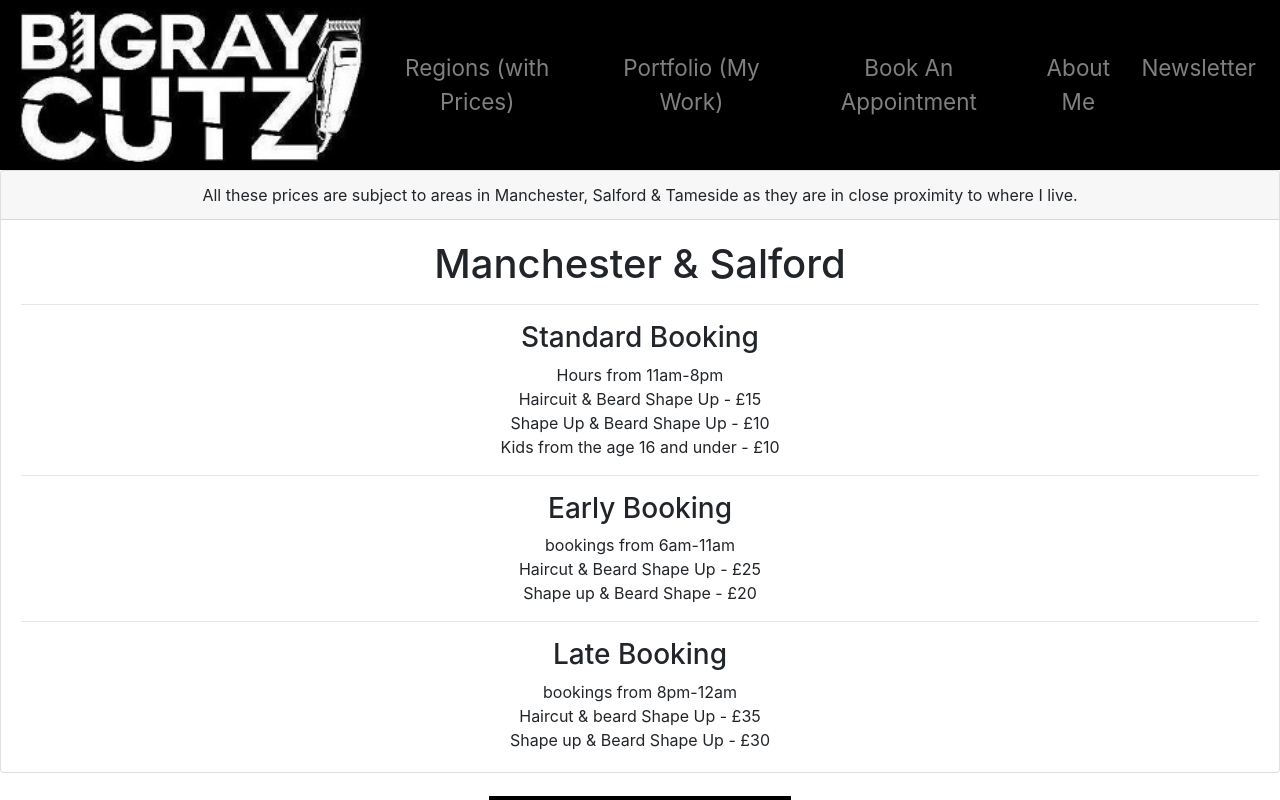
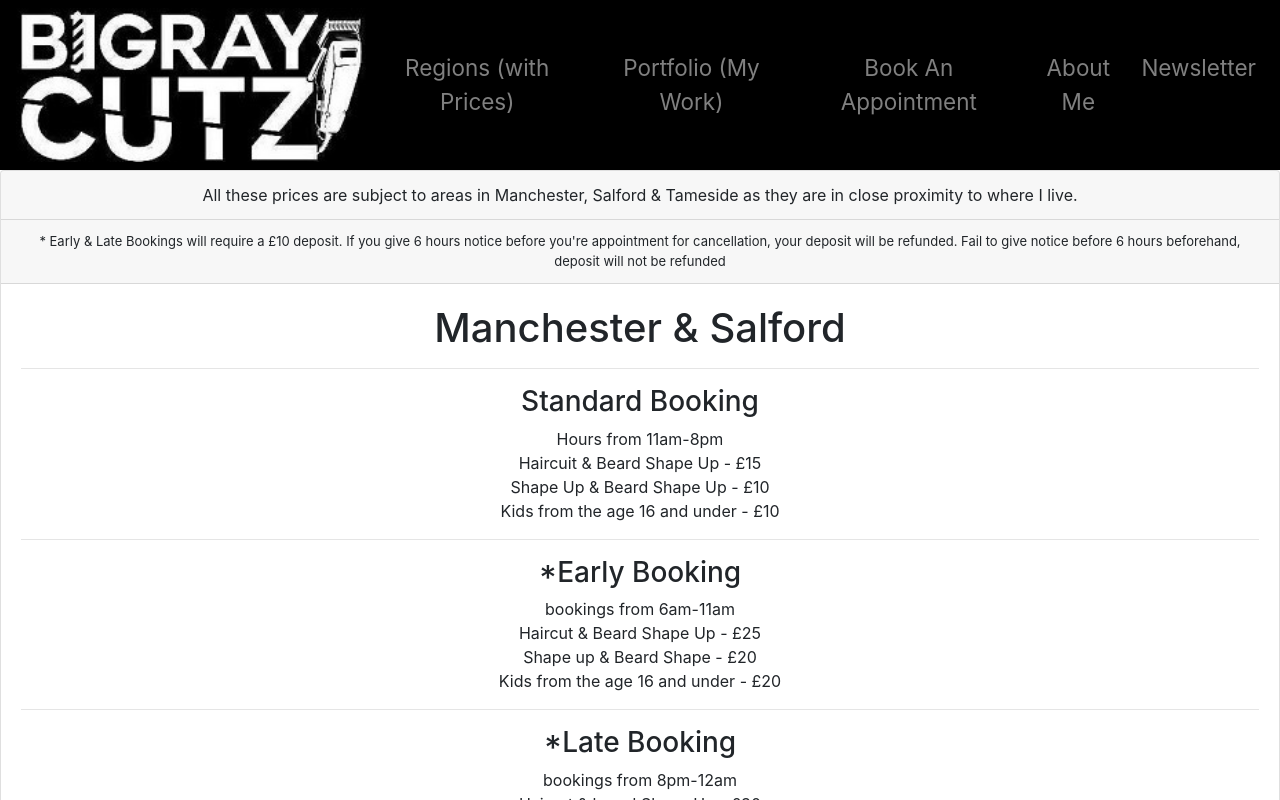
Before and after one commit to BigoudeS/bigraycutz, a React (Create React App) app: page /#/mcr in a window 1280 px wide. Shown: the top 800 px of the page. Built offline with nearby package versions, Linux system fonts and the light colour scheme.

Commit message:
price update

```diff
--- a/src/grtrmcr.js
+++ b/src/grtrmcr.js
@@ -9,25 +9,33 @@ function grtrmcr() {
       <div className="App">
           <Card className="text-center">
           <Card.Header>These are areas outside of Manchester, Salford & Tameside but within Greater Manchester like Bolton, Bury, Stockport, etc.</Card.Header>
+          <Card.Header style={{fontSize:"small"}}>* Early & Late Bookings will require a £10 deposit. If you give 6 hours notice before you're appointment for cancellation, your deposit will be refunded. Fail to give notice before 6 hours beforehand, deposit will not be refunded</Card.Header>
+
   <Card.Body>
     <Card.Title><h1>Greater Manchester</h1></Card.Title>
     <Card.Text>
     <hr></hr>
-        <h3>Standard Booking</h3>
-    Hours from 11am-8pm <br></br>
+<h3>Standard Booking</h3>
+Hours from 11am-8pm <br></br>
 Haircuit & Beard Shape Up - £25 <br></br>
+Shape up & Beard Shape Up - £20 <br></br>
+Kids from the age 16 and under - £20 <br></br>
 
 <hr></hr>
 
-<h3>Early Booking</h3>
+<h3>*Early Booking</h3>
 bookings from 6am-11am<br></br>
-Haircut & Beard Shape Up - £30 <br></br>
+Haircut & Beard Shape Up - £35 <br></br>
+Shape up & Beard Shape Up - £30 <br></br>
+Kids from the age 16 and under - £30 <br></br>
 
 <hr></hr>
 
-<h3>Late Booking</h3>
+<h3>*Late Booking</h3>
 bookings from 8pm-12am<br></br>
 Haircut & beard Shape Up - £40<br></br>
+Shape up & Beard Shape Up - £35 <br></br>
+Kids from the age 16 and under - £35 <br></br>
 
     </Card.Text>
 
--- a/src/mcr.js
+++ b/src/mcr.js
@@ -9,6 +9,7 @@ function mcr() {
       <div className="App">
           <Card className="text-center">
   <Card.Header>All these prices are subject to areas in Manchester, Salford & Tameside as they are in close proximity to where I live.</Card.Header>
+  <Card.Header style={{fontSize:"small"}}>* Early & Late Bookings will require a £10 deposit. If you give 6 hours notice before you're appointment for cancellation, your deposit will be refunded. Fail to give notice before 6 hours beforehand, deposit will not be refunded</Card.Header>
   <Card.Body>
     <Card.Title><h1>Manchester & Salford</h1></Card.Title>
     <Card.Text>
@@ -21,17 +22,19 @@ Kids from the age 16 and under - £10 <br></br>
 
 <hr></hr>
 
-<h3>Early Booking</h3>
+<h3>*Early Booking</h3>
 bookings from 6am-11am<br></br>
 Haircut & Beard Shape Up - £25 <br></br>
 Shape up & Beard Shape - £20 <br></br>
+Kids from the age 16 and under - £20 <br></br>
 
 <hr></hr>
 
-<h3>Late Booking</h3>
+<h3>*Late Booking</h3>
 bookings from 8pm-12am<br></br>
-Haircut & beard Shape Up - £35<br></br>
-Shape up & Beard Shape Up - £30<br></br>
+Haircut & beard Shape Up - £30<br></br>
+Shape up & Beard Shape Up - £25<br></br>
+Kids from the age 16 and under - £25 <br></br>
 
     </Card.Text>
 
```
Also changed, not shown: package.json (+4 -4 lines), 1 other file (tests, documents, lock files or other folders).
